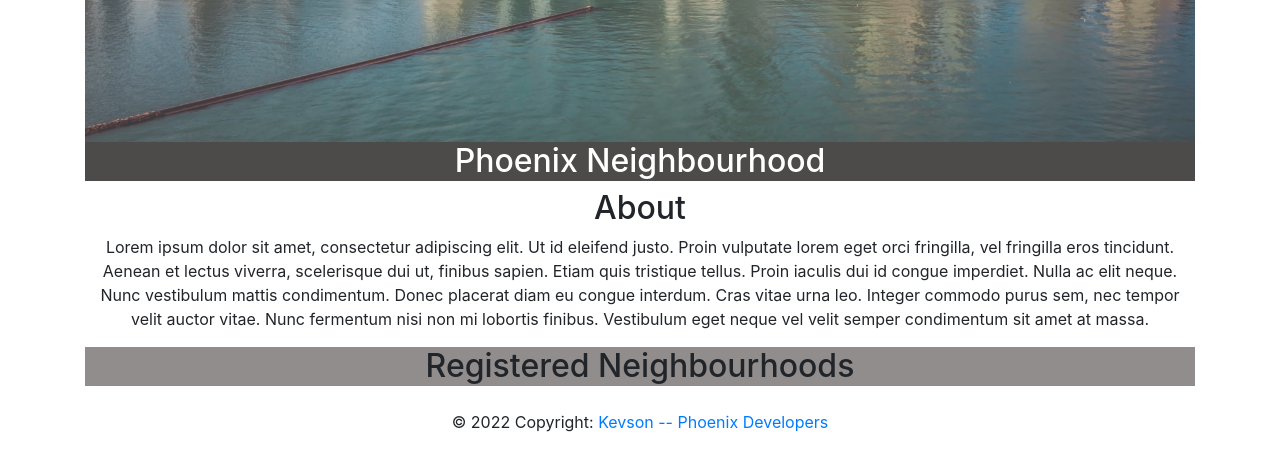
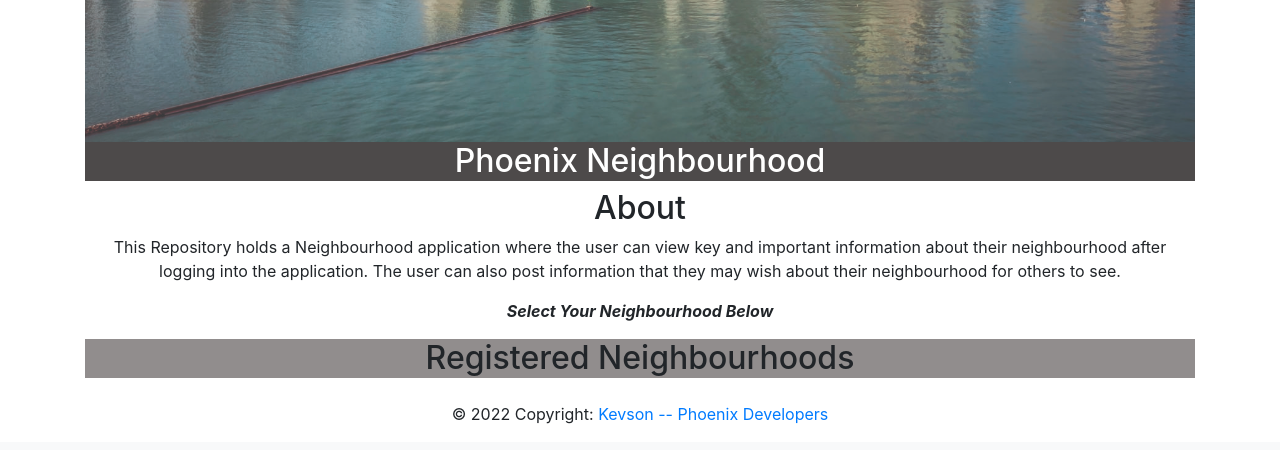
Before and after one commit to Kevson1/Nbd-Phoenix, a Django app: page / in a window 1280 px wide. Shown: the part 590-1040 px from the top of the page. After the commit the page ends 1014 px from the top, so only its background shows below. Run offline with Django 3.2, Linux system fonts and the light colour scheme; data that the repository does not hold is empty; some libraries are stand-ins or nearby versions.

Commit message:
REPLACES THE LOREM IPSUM TEXT WITH ACTUAL TEXT

```diff
--- a/nbd_app/templates/home.html
+++ b/nbd_app/templates/home.html
@@ -11,13 +11,9 @@
   <div class="text-center">
     <h2>About</h2>
     <p>
-      Lorem ipsum dolor sit amet, consectetur adipiscing elit. Ut id eleifend justo.
-      Proin vulputate lorem eget orci fringilla, vel fringilla eros tincidunt.
-      Aenean et lectus viverra, scelerisque dui ut, finibus sapien. Etiam quis tristique tellus.
-      Proin iaculis dui id congue imperdiet. Nulla ac elit neque. Nunc vestibulum mattis condimentum.
-      Donec placerat diam eu congue interdum. Cras vitae urna leo. Integer commodo purus sem, nec tempor velit auctor vitae.
-      Nunc fermentum nisi non mi lobortis finibus. Vestibulum eget neque vel velit semper condimentum sit amet at massa.
+      This Repository holds a Neighbourhood application where the user can view key and important information about their neighbourhood after logging into the application. The user can also post information that they may wish about their neighbourhood for others to see.
     </p>
+    <p><strong><em>Select Your Neighbourhood Below</em></strong></p>
   </div>
 
   <div class="selection">
```
Also changed, not shown: README.MD.
